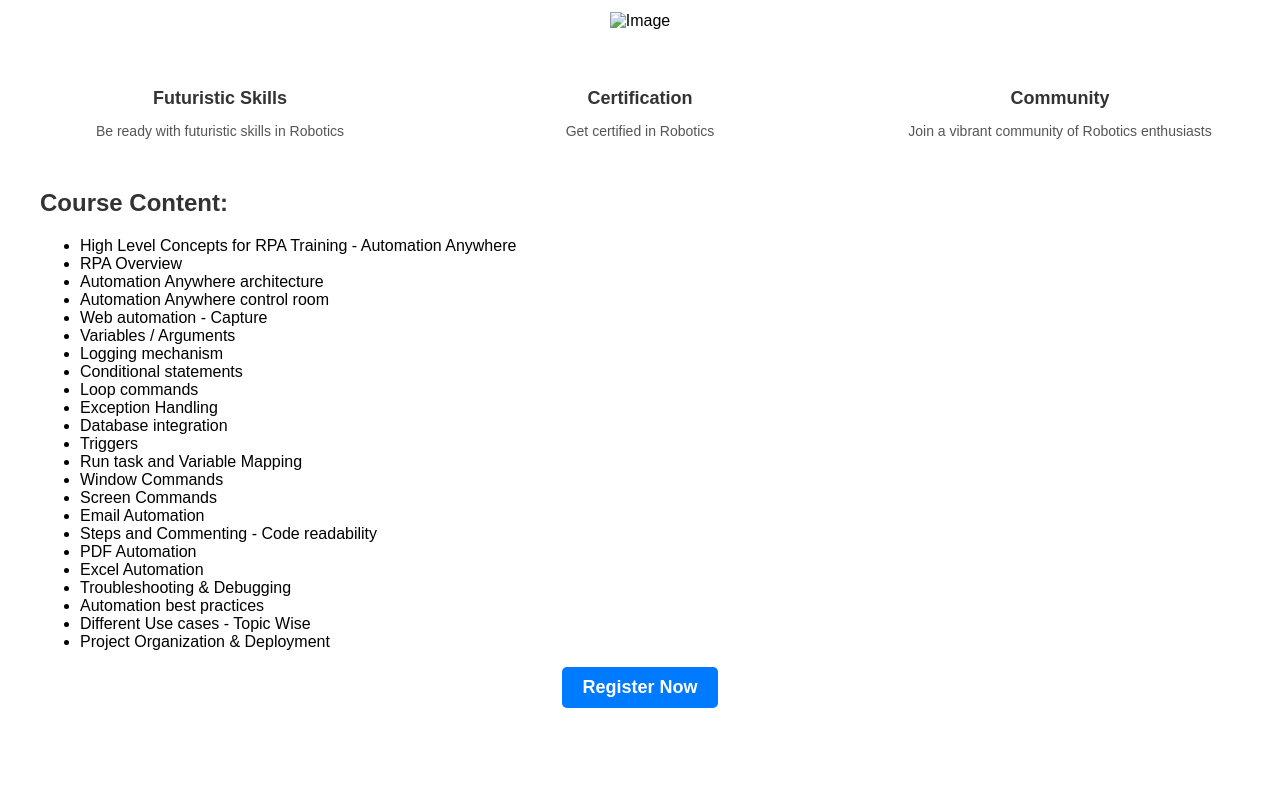
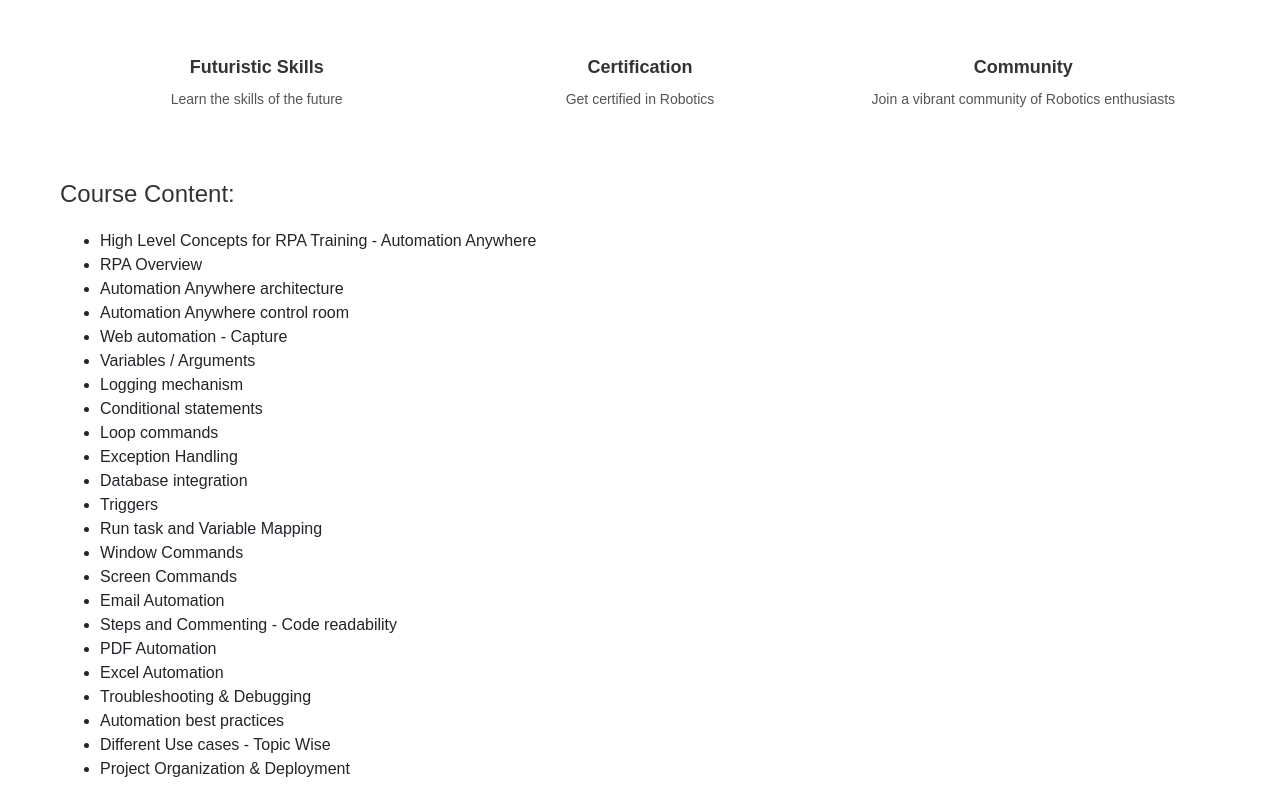
Before and after one commit to SaiSahithPolimera/Robot-Process-Automation-Course, a plain HTML site: page index.html in a window 1280 px wide. Shown: the part 183-977 px from the top of the page. Before the commit the page ends 911 px from the top, so only its background shows below. Drawn offline with nearby package versions, Linux system fonts and the light colour scheme.

Commit message:
Update index.html

```diff
--- a/index.html
+++ b/index.html
@@ -2,6 +2,11 @@
 <html>
 <head>
   <title>Robotics Process Automation</title>
+  <link rel="stylesheet" href="https://stackpath.bootstrapcdn.com/bootstrap/4.5.2/css/bootstrap.min.css" integrity="sha384-JcKb8q3iqJ61gNV9KGb8thSsNjpSL0n8PARn9HuZOnIxN0hoP+VmmDGMN5t9UJ0Z" crossorigin="anonymous" />
+    <script src="https://code.jquery.com/jquery-3.5.1.slim.min.js" integrity="sha384-DfXdz2htPH0lsSSs5nCTpuj/zy4C+OGpamoFVy38MVBnE+IbbVYUew+OrCXaRkfj" crossorigin="anonymous"></script>
+    <script src="https://cdn.jsdelivr.net/npm/popper.js@1.16.1/dist/umd/popper.min.js" integrity="sha384-9/reFTGAW83EW2RDu2S0VKaIzap3H66lZH81PoYlFhbGU+6BZp6G7niu735Sk7lN" crossorigin="anonymous"></script>
+    <script src="https://stackpath.bootstrapcdn.com/bootstrap/4.5.2/js/bootstrap.min.js" integrity="sha384-B4gt1jrGC7Jh4AgTPSdUtOBvfO8shuf57BaghqFfPlYxofvL8/KUEfYiJOMMV+rV" crossorigin="anonymous"></script>
+    <script src="https://kit.fontawesome.com/ac42c3b1f7.js" crossorigin="anonymous"></script>
   <link rel="stylesheet" href="styles.css">
 </head>
 <body>
@@ -15,18 +20,28 @@
       <img src="path/to/your/image.jpg" alt="Image">
     </div>
 
-    <div class="benefits">
-      <div class="benefit">
+   <div class=" benefits ">
+        <div class="container">
+            <div class="row d-flex flex-row justify-content-center">
+                <div class="col-12 col-lg-4 ">
+                    <div  class="benefit">
                         <h3 class="benefit-title">Futuristic Skills</h3>
-        <p class="benefit-description">Be ready with futuristic skills in Robotics</p>
+                        <p class="benefit-description">Learn the skills of the future</p>
                     </div>
+                </div>
+                <div class="col-12 col-lg-4 ">
                     <div class="benefit">
                         <h3 class="benefit-title">Certification</h3>
                         <p class="benefit-description">Get certified in Robotics</p>
                     </div>
-      <div class="benefit">
+                </div>
+                <div class="col-12 col-lg-4 ">
+                    <div class="benefit ">
                         <h3 class="benefit-title">Community</h3>
                         <p class="benefit-description">Join a vibrant community of Robotics enthusiasts</p>
+                    </div>
+                </div>
+            </div>
         </div>
    </div>
 
```
Lines whose indentation alone changed are shown as unchanged.
